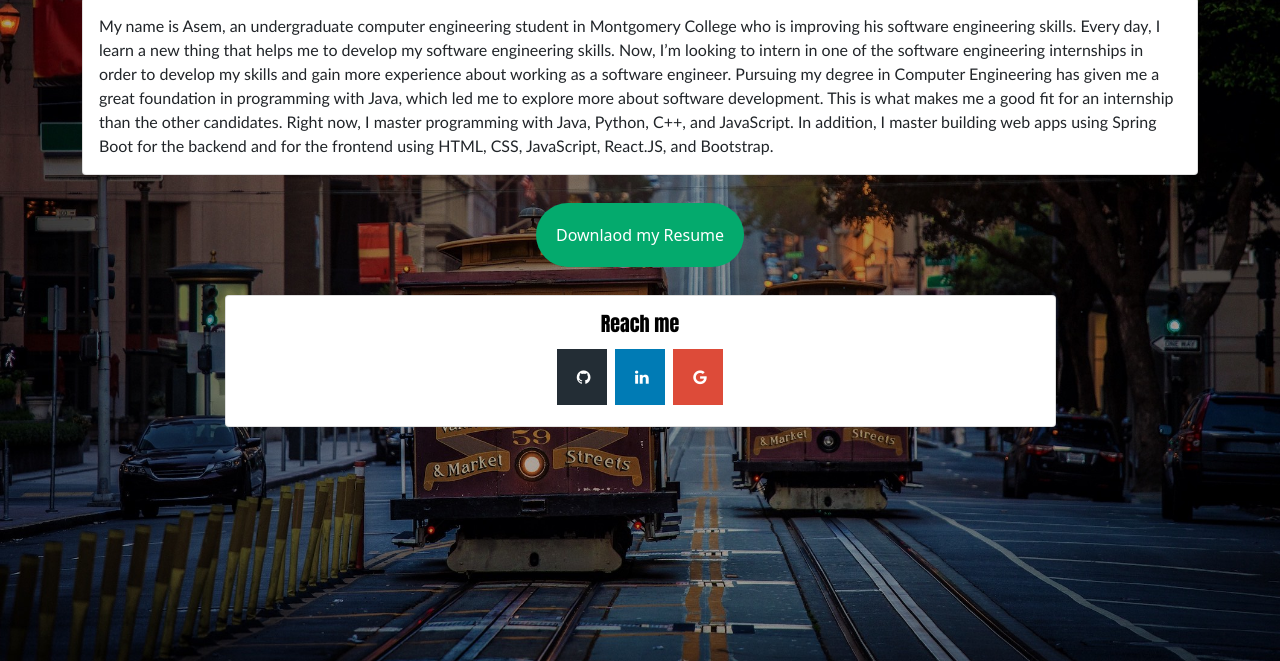
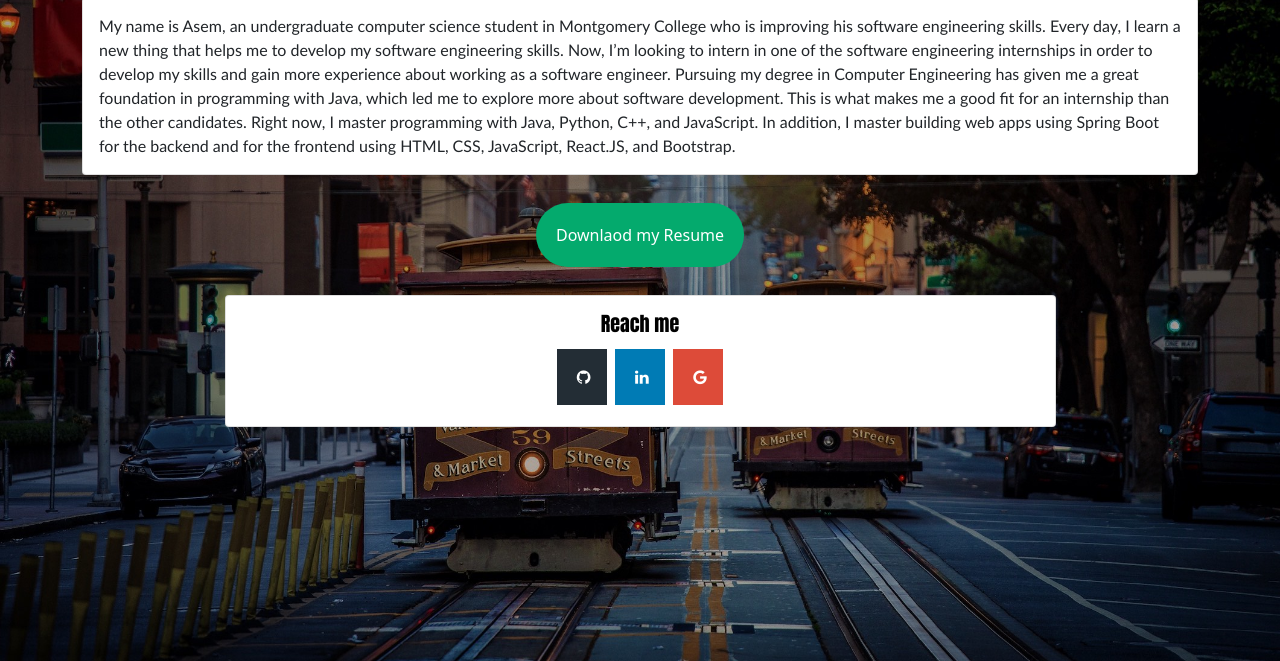
Before and after one commit to asemshaath/asemshaath.github.io, a plain HTML site: page index.html in a window 1280 px wide. Shown: the part 139-800 px from the top of the page. Drawn offline with nearby package versions, Linux system fonts and the light colour scheme.

Commit message:
Update index.html

```diff
--- a/index.html
+++ b/index.html
@@ -95,7 +95,7 @@
 
                     <div class="card-body">
                     <p class="card-text"> My name is Asem, an undergraduate
-                         computer engineering student in Montgomery College who is
+                         computer science student in Montgomery College who is
                           improving his software engineering skills. Every day, I learn a
                            new thing that helps me to develop my software engineering skills.
                             Now, I’m looking to intern in one of the software engineering
```
